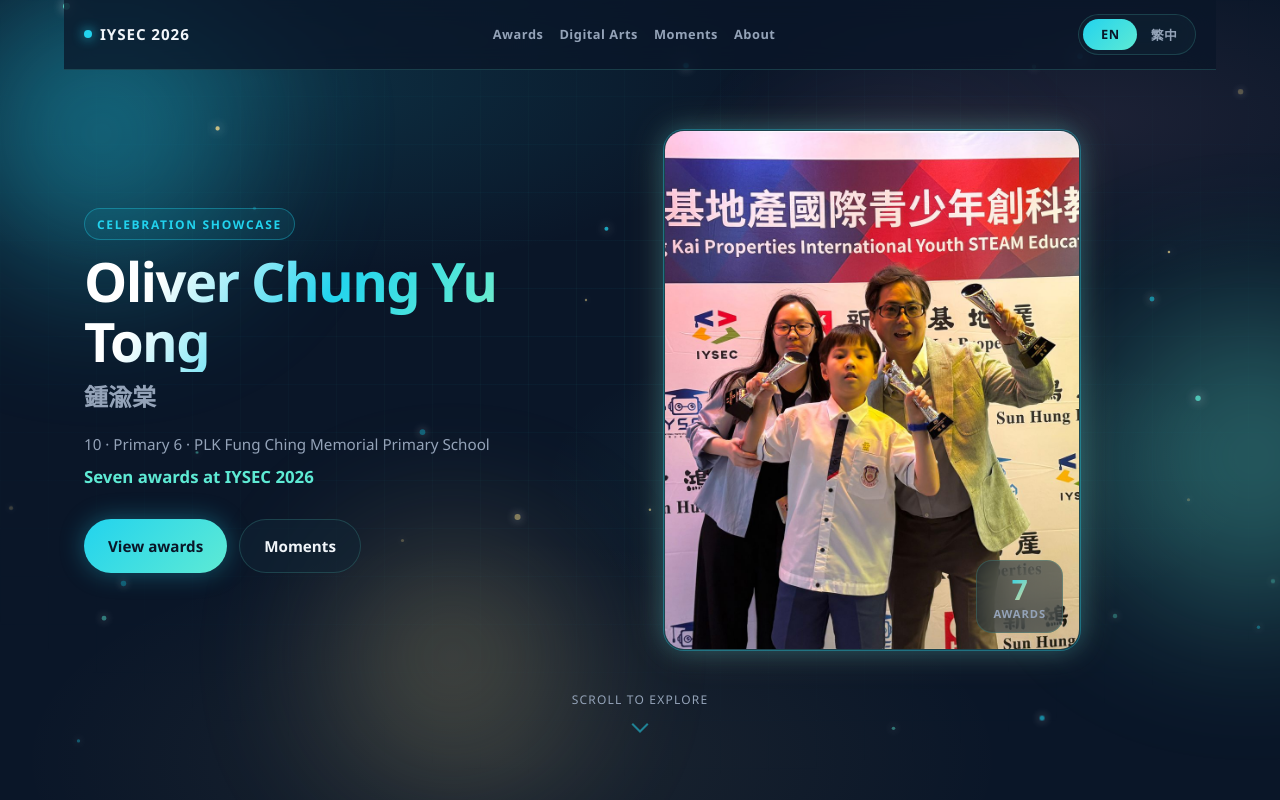
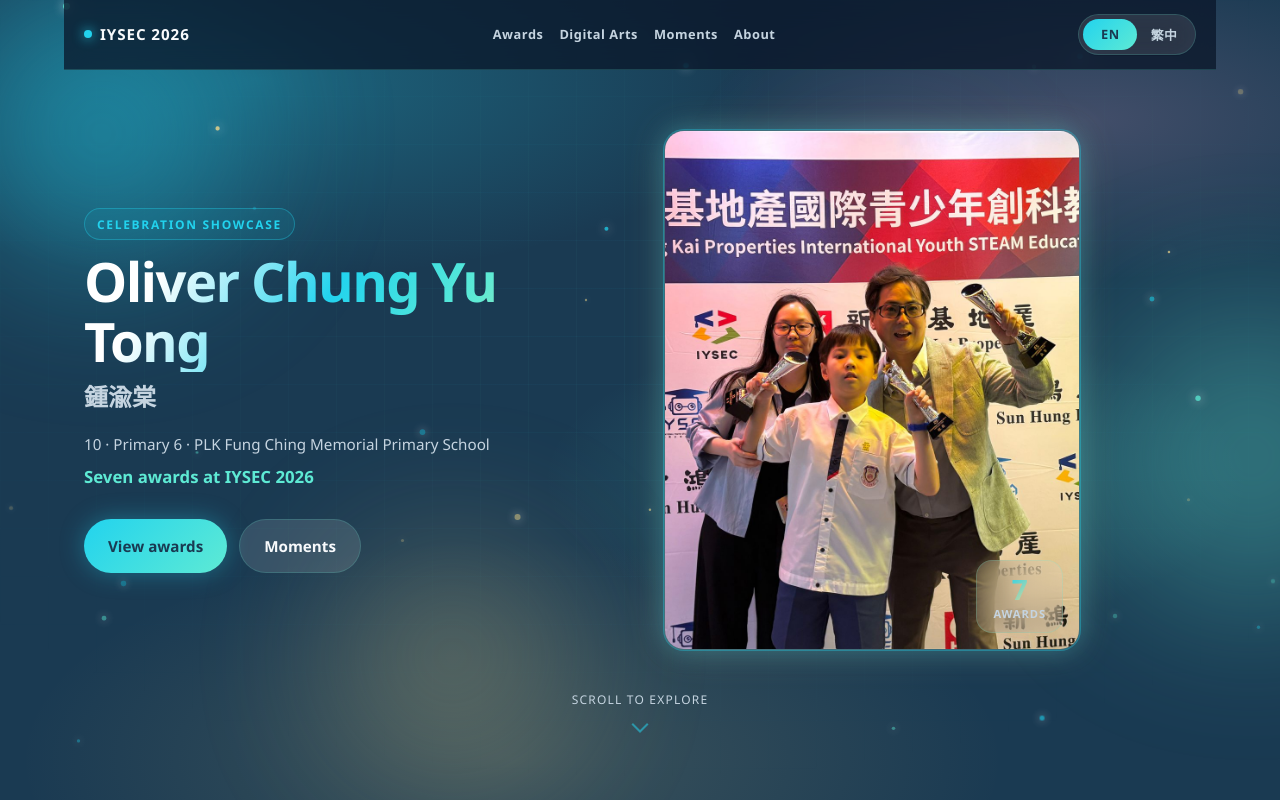
Before and after one commit to abc1235647899/oliver-iysec-2026, a React (Vite) app: page / in a window 1280 px wide. Shown: the top 800 px of the page. Built offline with nearby package versions, Linux system fonts and the light colour scheme.

Commit message:
Lighten page background for a softer coastal sky feel
Raise navy base and ambient glows so the site feels brighter and less cave-like.

```diff
--- a/src/components/Background.css
+++ b/src/components/Background.css
@@ -10,10 +10,10 @@
   position: absolute;
   inset: 0;
   background:
-    radial-gradient(ellipse 80% 50% at 20% 10%, rgba(34, 211, 238, 0.14), transparent 50%),
-    radial-gradient(ellipse 60% 40% at 85% 15%, rgba(249, 168, 212, 0.08), transparent 50%),
-    radial-gradient(ellipse 50% 35% at 70% 60%, rgba(94, 234, 212, 0.1), transparent 55%),
-    radial-gradient(ellipse 70% 50% at 40% 95%, rgba(240, 215, 140, 0.08), transparent 55%),
+    radial-gradient(ellipse 80% 50% at 20% 10%, rgba(34, 211, 238, 0.28), transparent 50%),
+    radial-gradient(ellipse 60% 40% at 85% 15%, rgba(249, 168, 212, 0.18), transparent 50%),
+    radial-gradient(ellipse 50% 35% at 70% 60%, rgba(94, 234, 212, 0.22), transparent 55%),
+    radial-gradient(ellipse 70% 50% at 40% 95%, rgba(240, 215, 140, 0.16), transparent 55%),
     var(--bg-deep);
 }
 
--- a/src/styles/global.css
+++ b/src/styles/global.css
@@ -1,8 +1,8 @@
 :root {
   /* Deep navy / charcoal — solarpunk luminous glass, not pure black */
-  --bg-deep: #0a1628;
-  --bg-mid: #0d1f2d;
-  --bg-elevated: #122636;
+  --bg-deep: #1a3a52;
+  --bg-mid: #234860;
+  --bg-elevated: #2a5570;
 
   /* Primary: electric cyan + soft teal / seafoam */
   --cyan: #22d3ee;
@@ -26,9 +26,9 @@
   --jade-dim: rgba(52, 211, 153, 0.35);
   --emerald: #10b981;
 
-  --text: #f1f5f9;
-  --text-muted: #94a3b8;
-  --glass: rgba(18, 38, 54, 0.55);
+  --text: #f8fafc;
+  --text-muted: #c5d4e0;
+  --glass: rgba(255, 255, 255, 0.12);
   --glass-border: rgba(94, 234, 212, 0.18);
   --glass-glow-cyan: rgba(34, 211, 238, 0.25);
   --glass-glow-gold: rgba(240, 215, 140, 0.2);
```
